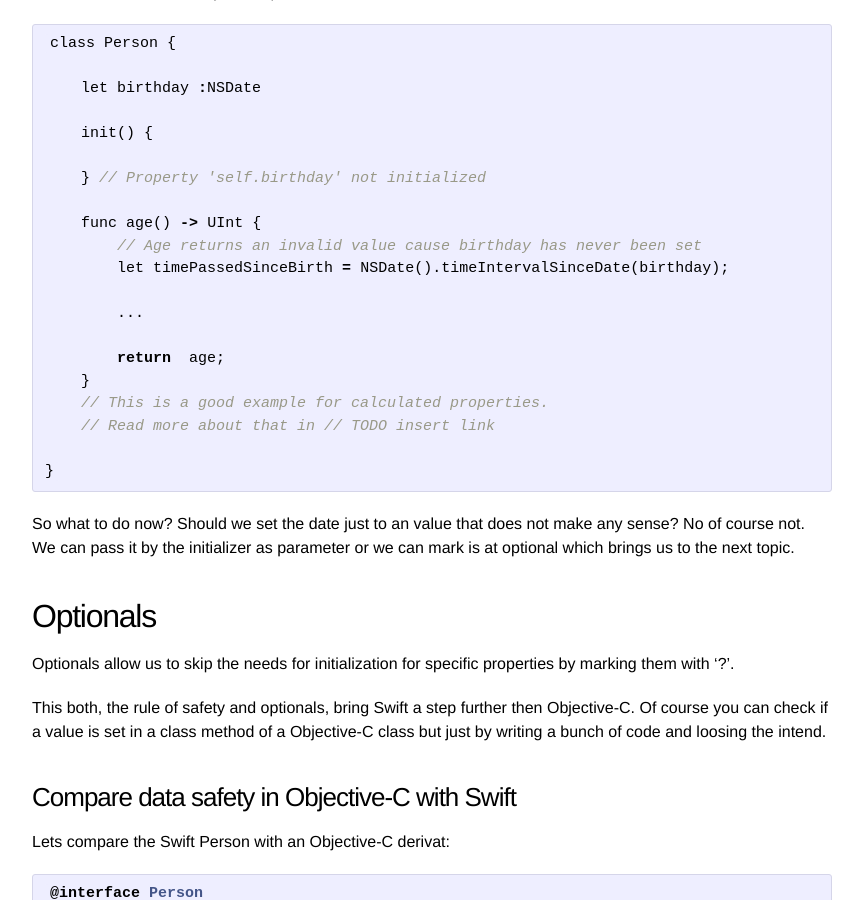
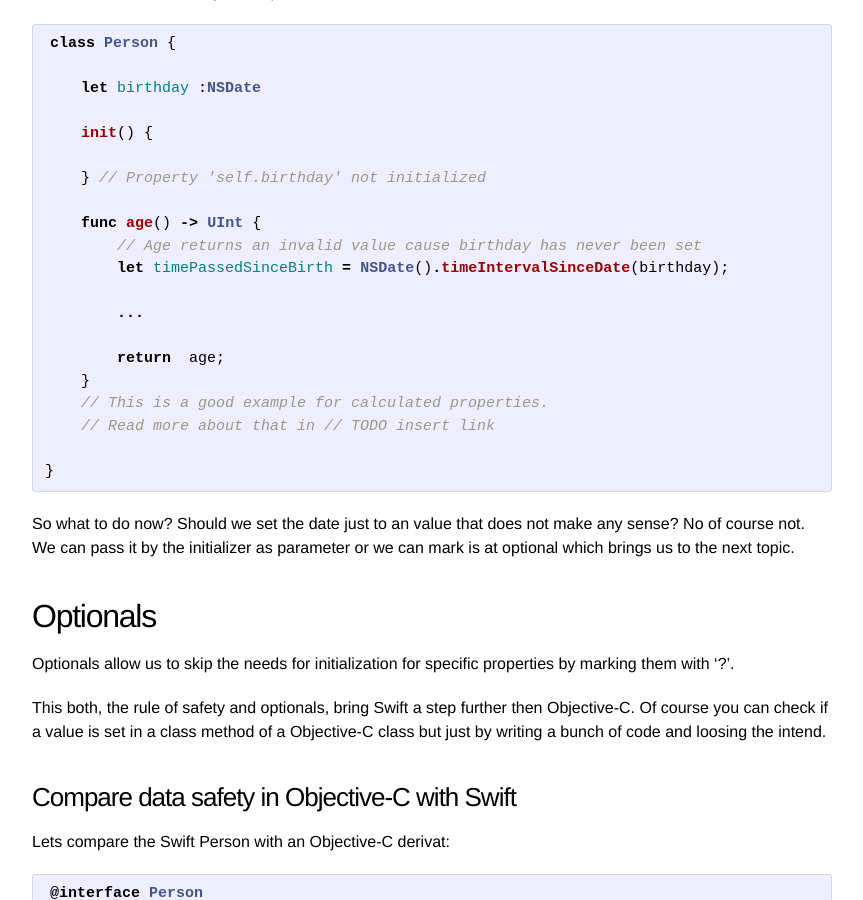
Before and after one commit to mkloeppner/mkloeppner.github.io, a Jekyll site: the page built from _posts/2014-06-07-Swift-The-rule-of-safety-and-optionals.markdown, in a window 1280 px wide and 900 px high, scrolled down 1102 px. Shown: the whole window, without its empty margins (208-1071 px from the left). Built offline with Jekyll 4.4.1, drawn with Linux system fonts in a browser that asks for light colours.

Commit message:
Update 2014-06-07-Swift-The-rule-of-safety-and-optionals.markdown

````diff
--- a/_posts/2014-06-07-Swift-The-rule-of-safety-and-optionals.markdown
+++ b/_posts/2014-06-07-Swift-The-rule-of-safety-and-optionals.markdown
@@ -38,7 +38,7 @@ optional.
 
 So lets take a look into a class declaration:
 
-{% highlight objective-c %}
+```swift
 class Person {
 
   let birthday :NSDate
@@ -48,14 +48,14 @@ class Person {
   } // Property 'self.birthday' not initialized
 
 }
-{% endhighlight %}
+```
 
 Do you wonder why the compiler is complaining? It is the rule of safety that fails.
 Imagine your class person has a method that relies on birthday, say for example a method
 that calculates the age. The value of that method will be invalid until
 the birthday of the person will be set.
 
-{% highlight objective-c %}
+```swift
 class Person {
 
     let birthday :NSDate
@@ -76,7 +76,7 @@ class Person {
     // Read more about that in // TODO insert link
 
 }
-{% endhighlight %}
+```
 
 So what to do now? Should we set the date just to an value that does not make
  any sense? No of course not. We can pass it by the initializer as parameter or
@@ -95,7 +95,7 @@ Objective-C class but just by writing a bunch of code and loosing the intend.
 
 Lets compare the Swift Person with an Objective-C derivat:
 
-{% highlight objective-c %}
+```swift
 @interface Person
 
 @property(strong, nonatomic) NSDate *birthday;
@@ -117,7 +117,7 @@ Lets compare the Swift Person with an Objective-C derivat:
 }
 
 @end
-{% endhighlight %}
+```
 
 First of all we have to clarify what do we return when self.birthday is nil.
 This is not that obvious. You can use NSNotFound, return just -1 because you come
@@ -136,7 +136,7 @@ Note that I left extra space comparing to Objective-C code in order to
 help readers to read. A direct comparison can be found at the end of that
 section.
 
-{% highlight objective-c %}
+```swift
 class Person {
 
     let birthday :NSDate? // By adding an question mark
@@ -163,14 +163,14 @@ class Person {
     // Mare about that later
 
 }
-{% endhighlight %}
+```
 
 As mentioned I left in a lot of boilerplate just to let the example be
 comprehensible for beginners but lets take a look how it looks like
 if we compare with the same spacing and intend rules that we used for the
 Objective-C example:
 
-{% highlight objective-c %}
+```swift
 class Person {
     let birthday :NSDate?
 
@@ -183,7 +183,7 @@ class Person {
         return nil;
     }
 }
-{% endhighlight %}
+```
 
 So much smaller with so much intend in it.
 
````
